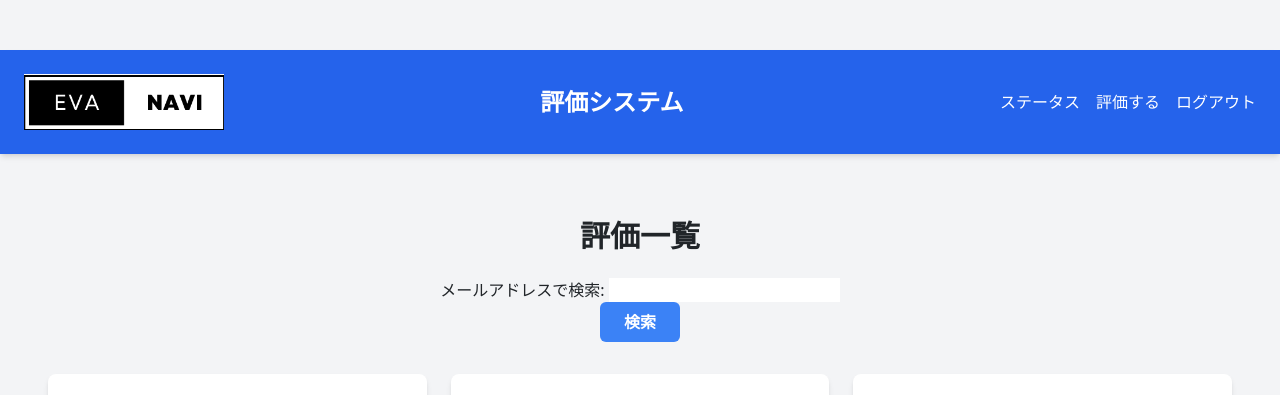
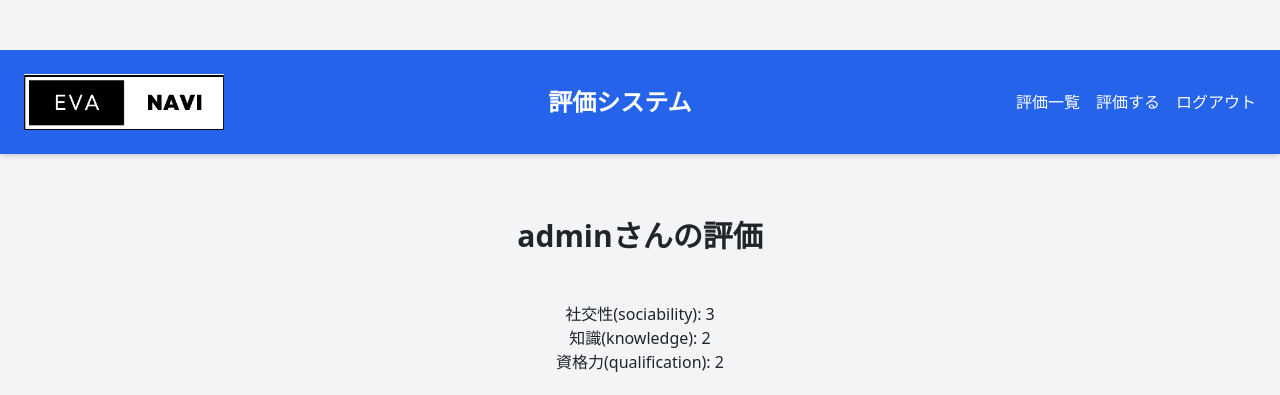
Before and after one commit to OugaTodaka/Evanavi, a Django app: page /eva_list/ in a window 1280 px wide. Shown: the top 395 px of the page. Run offline with Django 4.2, Linux system fonts and the light colour scheme; a user stored in the database is signed in; data comes from the database, SQL or seed files in the repository; parts of the project's set-up code (start-up, migrations or seed data) failed here and were passed over; some libraries are stand-ins or nearby versions.

Commit message:
ステータス画面と評価一覧画面をくっつけた

```diff
--- a/main/templates/main/base.html
+++ b/main/templates/main/base.html
@@ -51,7 +51,7 @@
                 <a href="{% url 'main:home' %}" class="text-2xl font-bold">評価システム</a>
                 <ul class="flex space-x-4">
                     {% if user.is_authenticated %}
-                        <li><a href="{% url 'main:status' %}" class="hover:text-blue-200">ステータス</a></li>
+                        <li><a href="{% url 'main:eva_list' %}" class="hover:text-blue-200">評価一覧</a></li>
                         <li><a href="{% url 'main:eva' %}" class="hover:text-blue-200">評価する</a></li>
                         <li><a href="{% url 'user:signout' %}" class="hover:text-blue-200">ログアウト</a></li>
                     {% else %}
--- a/main/templates/main/home.html
+++ b/main/templates/main/home.html
@@ -16,7 +16,6 @@
     <a href="{% url 'main:eva' %}" class="menu">　評価登録　</a>
     <a href="{% url 'main:eva_list' %}" class="menu">　評価一覧　</a>
     <a href="{% url 'main:user_register' %}" class="menu">　ユーザ情報　</a>
-    <a href="{% url 'main:status' %}" class="menu">　ステータス確認　</a>
     <!-- <a href="{% url 'user:signout' %}" class="menu">ログアウト</a> -->
     {% else %}
     <div class="border-radius">
--- a/main/templates/main/view_evaluation.html
+++ b/main/templates/main/view_evaluation.html
@@ -3,9 +3,29 @@
 
 {% block content %}
 <div class="container mx-auto px-4 py-8">
-    <h1 class="text-3xl font-bold mb-6">評価一覧</h1>
+    <h1 class="text-3xl font-bold mb-6">{{ status.user.username }}さんの評価</h1>
+
+    <br>
+
+    <ul>
+        <li>社交性(sociability): {{ status.sociability }}</li>
+        <li>知識(knowledge): {{ status.knowledge }}</li>
+        <li>資格力(qualification): {{ status.qualification }}</li>
+    </ul>
+
+    <br>
+    <!-- レーダーチャートの表示 -->
+    <div class="flex justify-center">
+        <img src="{% url 'main:radar_chart' %}" alt="ステータスのレーダーチャート" class="mx-auto">
+    </div>
+
+    <br>
+
+    <h1 class="text-3xl font-bold mb-6">{{ status.user.username }}さんへの評価一覧</h1>
+
     <form method="get" class="mb-8">
         {{ form.as_p }}
+        <br>
         <button type="submit" class="bg-blue-500 hover:bg-blue-700 text-white font-bold py-2 px-4 rounded">
             検索
         </button>
--- a/main/urls.py
+++ b/main/urls.py
@@ -9,7 +9,7 @@ urlpatterns = [
     path("", HomeView.as_view(), name="home"),
     path("user_register/",views.user_data_view, name="user_register"),
     path("eva/",views.eva_view, name="eva"),
-    path("status/", views.status_view, name="status"),
+    # path("status/", views.status_view, name="status"),
     path("status/radar_chart/", views.radar_chart_view, name="radar_chart"),
     path("jobs/", views.job_list_view, name="job_list"),
     path("eva_list/", EvaluationListView.as_view(), name="eva_list"),
--- a/main/views.py
+++ b/main/views.py
@@ -21,18 +21,18 @@ class HomeView(TemplateView):
     template_name = "main/home.html"
 
 
-# ログイン中のユーザーのステータスを表示する
-@login_required  # ログインが必要なビューにするためのデコレーター
-def status_view(request):
-    # ログイン中のユーザーのステータスを取得
-    status, created = Status.objects.get_or_create(user=request.user, defaults={
-        'sociability': 1,
-        'knowledge': 1,
-        'qualification': 1,
-    })
+# # ログイン中のユーザーのステータスを表示する
+# @login_required  # ログインが必要なビューにするためのデコレーター
+# def status_view(request):
+#     # ログイン中のユーザーのステータスを取得
+#     status, created = Status.objects.get_or_create(user=request.user, defaults={
+#         'sociability': 1,
+#         'knowledge': 1,
+#         'qualification': 1,
+#     })
 
-    # テンプレートにステータス情報を渡す
-    return render(request, 'main/status.html', {'status': status})
+#     # テンプレートにステータス情報を渡す
+#     return render(request, 'main/status.html', {'status': status})
 
 # レーダーチャートでステータスを表示する
 def radar_chart_view(request):
@@ -224,9 +224,15 @@ class EvaluationListView(ListView):
     def get_context_data(self, **kwargs):
         context = super().get_context_data(**kwargs)
         context['form'] = self.get_form()
+
+        # ステータス情報を取得してコンテキストに追加
+        status, created = Status.objects.get_or_create(user=self.request.user, defaults={
+            'sociability': 1,
+            'knowledge': 1,
+            'qualification': 1,
+        })
+        context['status'] = status
         return context
-
-
 
 # JSONファイルからAPIキーを読み込む関数
 def load_api_key_from_json(file_path):
```
